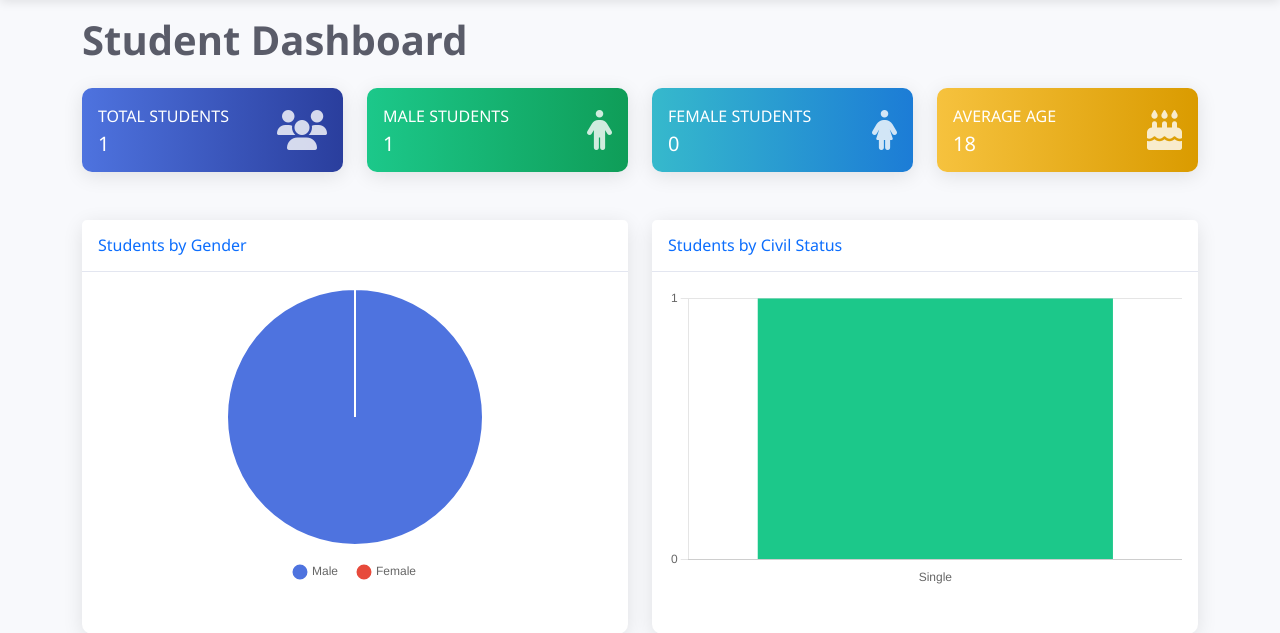
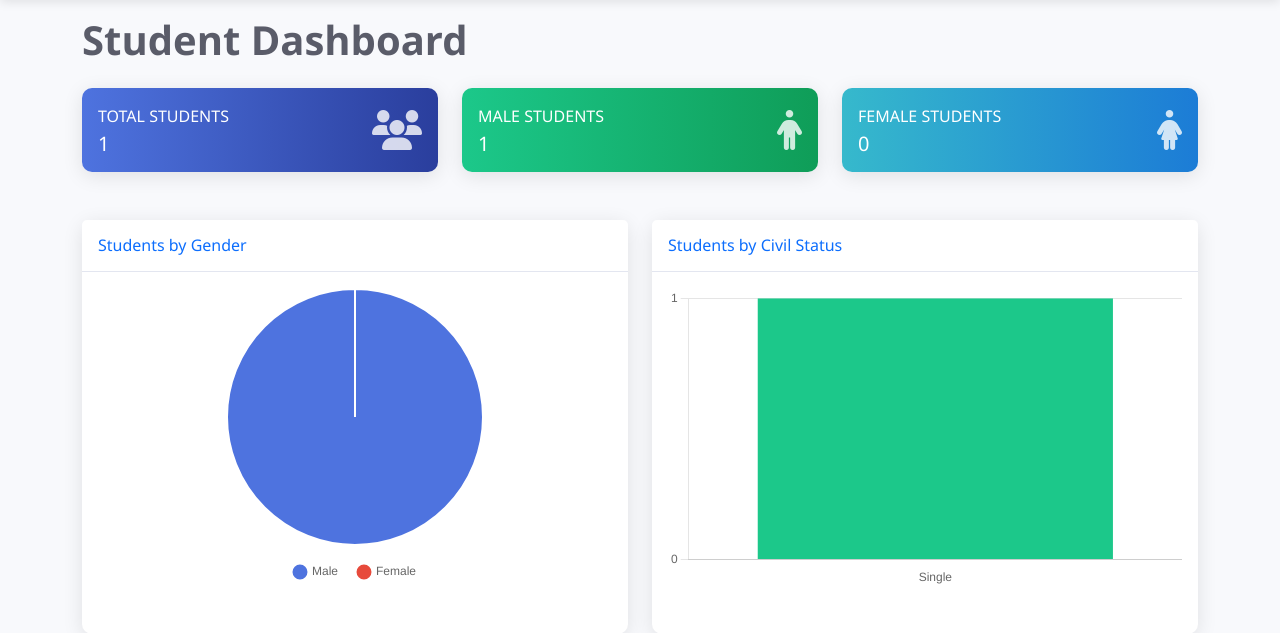
Before and after one commit to justinekyle123/Activity_ITEELEC3_FUSINGAN, a PHP site: page /home.php in a window 1280 px wide. Shown: the part 62-695 px from the top of the page. Run offline with PHP 8.4, Linux system fonts and the light colour scheme; data comes from the database, SQL or seed files in the repository; some libraries are stand-ins or nearby versions.

Commit message:
Add files via upload

```diff
--- a/Kyle/home.php
+++ b/Kyle/home.php
@@ -214,7 +214,7 @@
 
         <!-- Dashboard Cards -->
         <div class="row mb-4">
-            <div class="col-xl-3 col-md-6 mb-4">
+            <div class="col-xl-4 col-md-6 mb-4">
                 <div class="stat-card bg-gradient-primary dashboard-card text-white p-3">
                     <div class="d-flex justify-content-between">
                         <div>
@@ -228,7 +228,7 @@
                 </div>
             </div>
 
-            <div class="col-xl-3 col-md-6 mb-4">
+            <div class="col-xl-4 col-md-6 mb-4">
                 <div class="stat-card bg-gradient-success dashboard-card text-white p-3">
                     <div class="d-flex justify-content-between">
                         <div>
@@ -242,7 +242,7 @@
                 </div>
             </div>
 
-            <div class="col-xl-3 col-md-6 mb-4">
+            <div class="col-xl-4 col-md-6 mb-4">
                 <div class="stat-card bg-gradient-info dashboard-card text-white p-3">
                     <div class="d-flex justify-content-between">
                         <div>
@@ -256,24 +256,7 @@
                 </div>
             </div>
 
-            <div class="col-xl-3 col-md-6 mb-4">
-                <div class="stat-card bg-gradient-warning dashboard-card text-white p-3">
-                    <div class="d-flex justify-content-between">
-                        <div>
-                            <div class="text-xs font-weight-bold text-uppercase mb-1">Average Age</div>
-                            <div class="h5 mb-0">
-                                <?php
-                                $avg_age = $conn->query("SELECT AVG(Age) as avg_age FROM students")->fetch_assoc()['avg_age'];
-                                echo round($avg_age, 1);
-                                ?>
-                            </div>
-                        </div>
-                        <div class="align-self-center">
-                            <i class="fas fa-birthday-cake fa-2x"></i>
-                        </div>
-                    </div>
-                </div>
-            </div>
+
         </div>
 
         <!-- Charts Section -->
```
